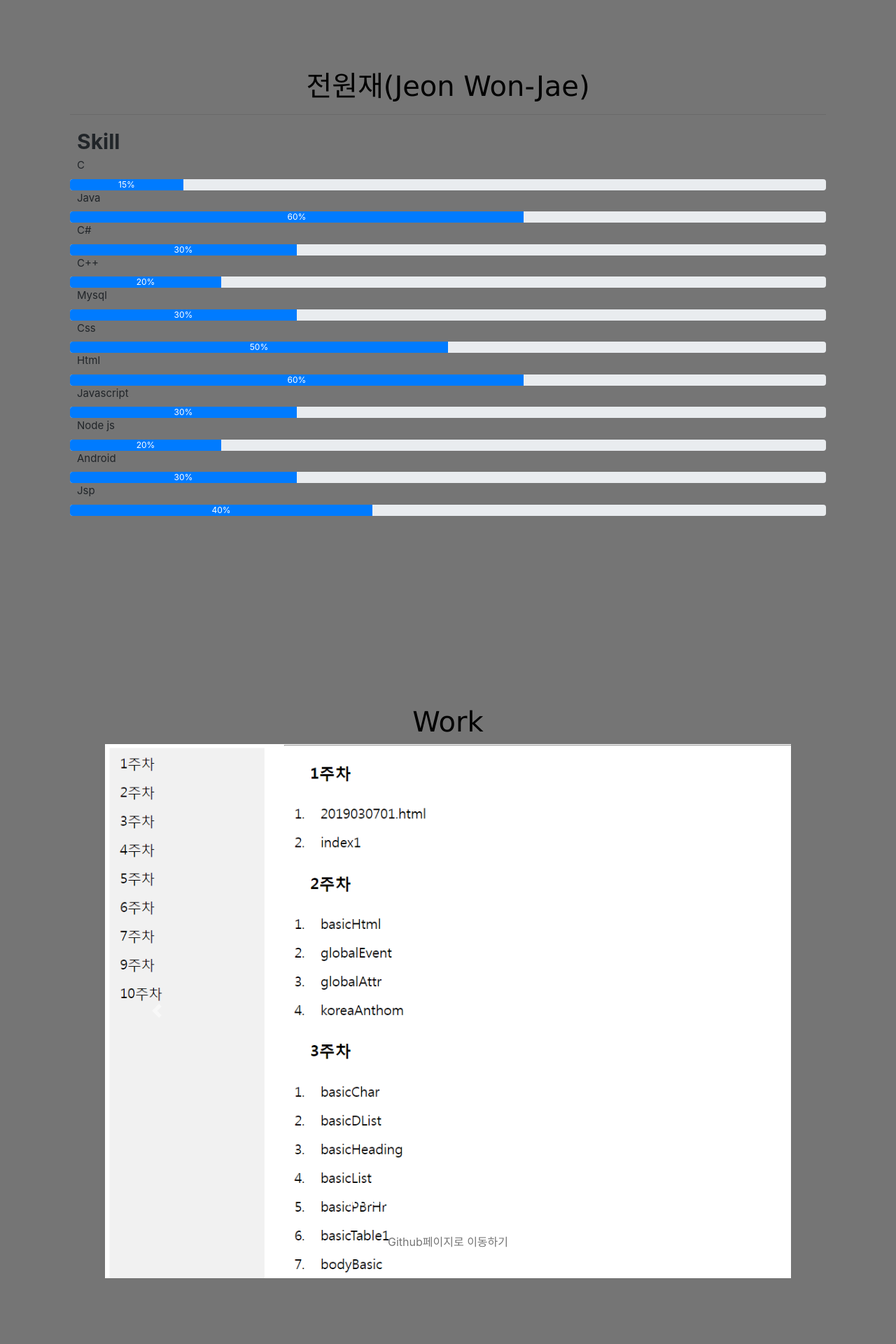
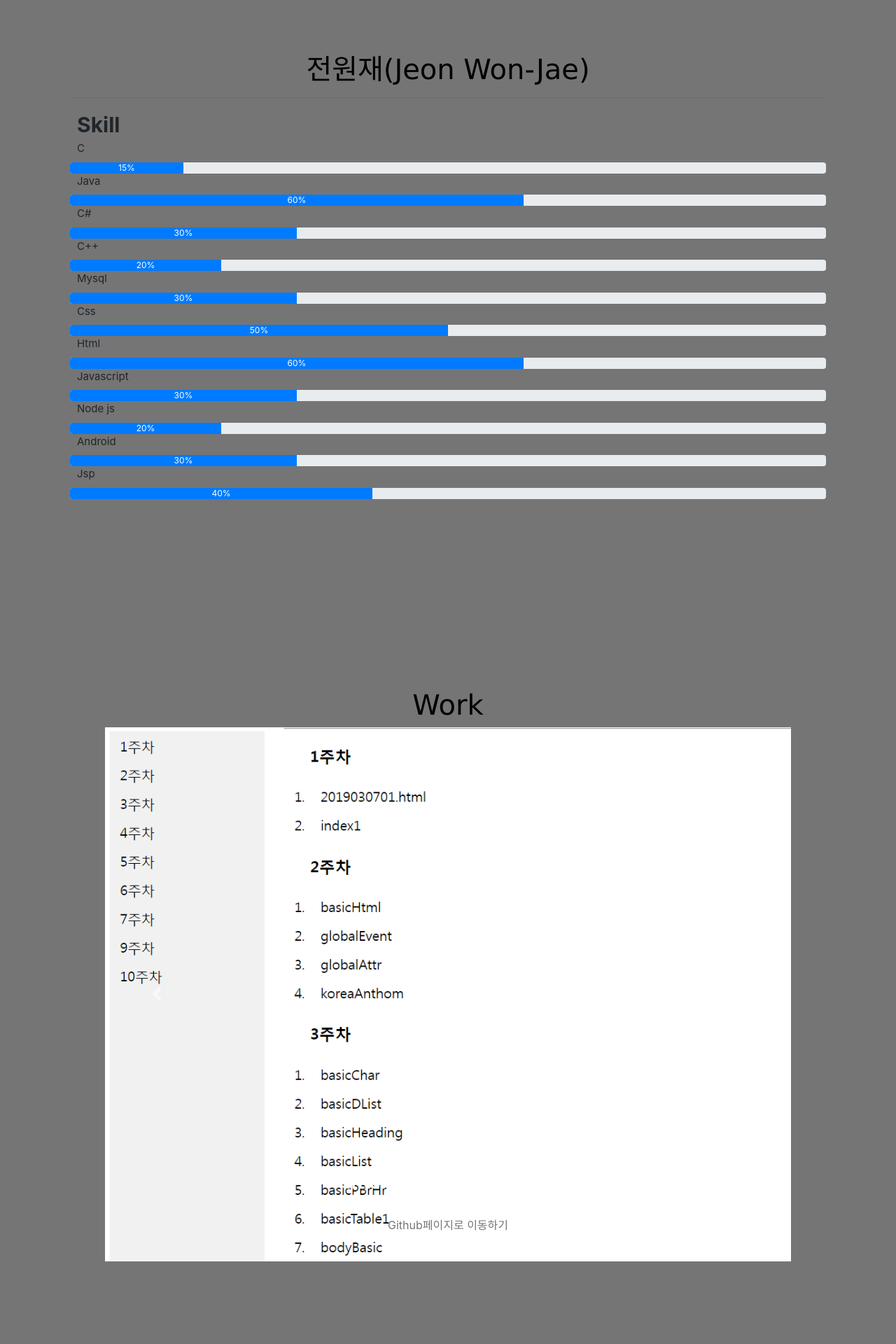
Before and after one commit to wonjaejeon92/wonjaejeon92.github.io, a PHP site: page /pf/portfolio.html in a window 1280 px wide. Shown: the part 817-2737 px from the top of the page at 70% size. After the commit the page ends 2619 px from the top, so only its background shows below. Run offline with PHP 8.4, Linux system fonts and the light colour scheme.

Commit message:
Update pfstyle.css

```diff
--- a/css/pfstyle.css
+++ b/css/pfstyle.css
@@ -37,7 +37,7 @@
         }
 
         body:before{
-            content:'';
+
             height:100%;
              display:inline-block;
              vertical-align:middle;
```
